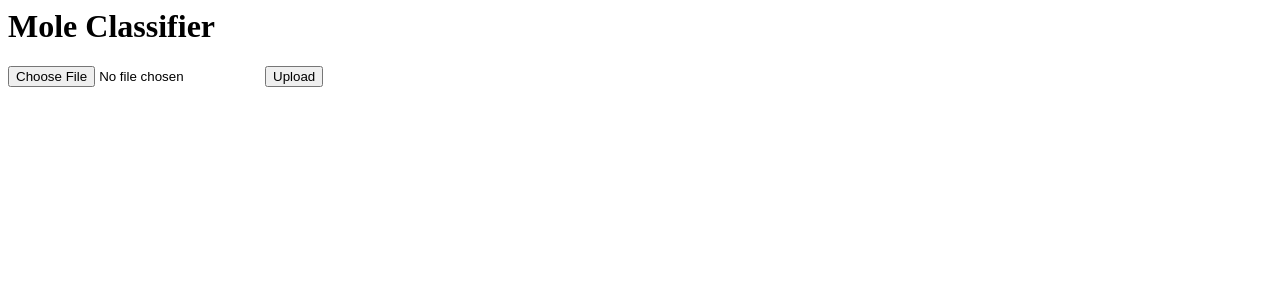
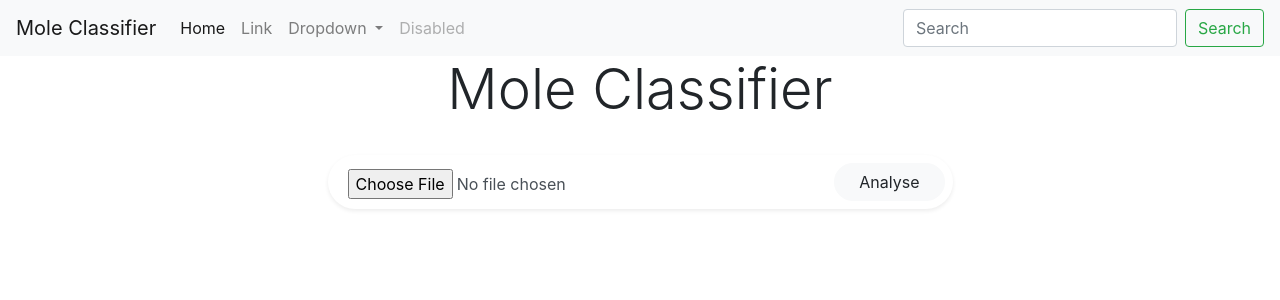
Before and after one commit to GitKat89/mole, a Django app: template mole_django/mole_classifier/templates/mole_classifier/index.html in a window 1280 px wide. Shown: the top 300 px of the page. Run offline with Django 3.2, Linux system fonts and the light colour scheme; the template is opened without the code that fills it, so the values that code supplies are empty; some libraries are stand-ins or nearby versions.

Commit message:
upload of image + bootstrap works

```diff
--- /dev/null
+++ b/mole_django/media/w3_re.py
@@ -0,0 +1,6 @@
+# Write a Python program to convert a date of yyyy-mm-dd format to dd-mm-yyyy format.
+
+my_date = "2020-01-30"
+import datetime
+new_date = datetime.datetime.strptime(my_date, "%Y-%m-%d").strftime("%d-%m-%Y")
+print(new_date)
--- a/mole_django/mole_classifier/templates/mole_classifier/base.html
+++ b/mole_django/mole_classifier/templates/mole_classifier/base.html
@@ -1,15 +1,67 @@
-
 <!-- structure for ALL views -->
 <html>
+
 <head>
     <title>{% block title %}Mole Classifier{% endblock %}</title>
+
+    <link rel="stylesheet" href="https://stackpath.bootstrapcdn.com/bootstrap/4.4.1/css/bootstrap.min.css" integrity="sha384-Vkoo8x4CGsO3+Hhxv8T/Q5PaXtkKtu6ug5TOeNV6gBiFeWPGFN9MuhOf23Q9Ifjh"
+        crossorigin="anonymous">
+
 </head>
 
 <body>
+    <nav class="navbar navbar-expand-lg navbar-light bg-light">
+        <a class="navbar-brand" href="#">Mole Classifier</a>
+        <button class="navbar-toggler" type="button" data-toggle="collapse" data-target="#navbarSupportedContent" aria-controls="navbarSupportedContent"
+            aria-expanded="false" aria-label="Toggle navigation">
+            <span class="navbar-toggler-icon"></span>
+        </button>
+
+        <div class="collapse navbar-collapse" id="navbarSupportedContent">
+            <ul class="navbar-nav mr-auto">
+                <li class="nav-item active">
+                    <a class="nav-link" href="#">Home
+                        <span class="sr-only">(current)</span>
+                    </a>
+                </li>
+                <li class="nav-item">
+                    <a class="nav-link" href="#">Link</a>
+                </li>
+                <li class="nav-item dropdown">
+                    <a class="nav-link dropdown-toggle" href="#" id="navbarDropdown" role="button" data-toggle="dropdown" aria-haspopup="true"
+                        aria-expanded="false">
+                        Dropdown
+                    </a>
+                    <div class="dropdown-menu" aria-labelledby="navbarDropdown">
+                        <a class="dropdown-item" href="#">Action</a>
+                        <a class="dropdown-item" href="#">Another action</a>
+                        <div class="dropdown-divider"></div>
+                        <a class="dropdown-item" href="#">Something else here</a>
+                    </div>
+                </li>
+                <li class="nav-item">
+                    <a class="nav-link disabled" href="#" tabindex="-1" aria-disabled="true">Disabled</a>
+                </li>
+            </ul>
+            <form class="form-inline my-2 my-lg-0">
+                <input class="form-control mr-sm-2" type="search" placeholder="Search" aria-label="Search">
+                <button class="btn btn-outline-success my-2 my-sm-0" type="submit">Search</button>
+            </form>
+        </div>
+    </nav>
+
     <div id="content" name="content">
-	{% block content %}
-	{% endblock %}
+        {% block content %} {% endblock %}
     </div>
 
+
+
+    <script src="https://code.jquery.com/jquery-3.4.1.slim.min.js" integrity="sha384-J6qa4849blE2+poT4WnyKhv5vZF5SrPo0iEjwBvKU7imGFAV0wwj1yYfoRSJoZ+n"
+        crossorigin="anonymous"></script>
+    <script src="https://cdn.jsdelivr.net/npm/popper.js@1.16.0/dist/umd/popper.min.js" integrity="sha384-Q6E9RHvbIyZFJoft+2mJbHaEWldlvI9IOYy5n3zV9zzTtmI3UksdQRVvoxMfooAo"
+        crossorigin="anonymous"></script>
+    <script src="https://stackpath.bootstrapcdn.com/bootstrap/4.4.1/js/bootstrap.min.js" integrity="sha384-wfSDF2E50Y2D1uUdj0O3uMBJnjuUD4Ih7YwaYd1iqfktj0Uod8GCExl3Og8ifwB6"
+        crossorigin="anonymous"></script>
 </body>
+
 </html>
--- a/mole_django/mole_classifier/templates/mole_classifier/index.html
+++ b/mole_django/mole_classifier/templates/mole_classifier/index.html
@@ -1,17 +1,56 @@
-{% extends 'mole_classifier/base.html' %}
+{% extends 'mole_classifier/base.html' %} {% block title %} Mole Classifier Home {% endblock %} {% block content %}
+<header class="text-center">
+    <h1 class="display-4">Mole Classifier</h1>
 
-{% block title %}
-Mole Classifier Home
-{% endblock %}
+</header>
+<div class="row py-4">
+    <div class="col-lg-6 mx-auto">
+        <form method="POST" class="input-group mb-3 px-2 py-2 rounded-pill bg-white shadow-sm" action="analyse" enctype="multipart/form-data">
+            {% csrf_token %}
+            <input id="uploadInput" class="form-control border-0" onchange="readURL(this);" type="file" name="myfile">
+            <button class="btn btn-light m-0 rounded-pill px-4" type="submit">Analyse</button>
 
-{% block content %}
-<h1>Mole Classifier</h1>
+        </form>
+        <!-- Uploaded image area-->
+        <p class="font-italic text-white text-center">The image uploaded will be rendered inside the box below.</p>
+        <div class="image-area mt-4">
+            <img id="imageResult" src="#" alt="" class="img-fluid rounded shadow-sm mx-auto d-block">
+        </div>
 
-<form method="post" action="upload" enctype="multipart/form-data">
-    {% csrf_token %}
-    <input type="file" name="myfile">
-    <button type="submit">Upload</button>
-</form>
+    </div>
+</div>
+<script>
+    /*  ==========================================
+    SHOW UPLOADED IMAGE
+* ========================================== */
+    function readURL(input) {
+        if (input.files && input.files[0]) {
+            var reader = new FileReader();
 
+            reader.onload = function (e) {
+                $('#imageResult')
+                    .attr('src', e.target.result);
+            };
+            reader.readAsDataURL(input.files[0]);
+        }
+    }
 
-{% endblock %}
+    $(function () {
+        $('#uploadInput').on('change', function () {
+            readURL(input);
+        });
+    });
+
+    /*  ==========================================
+        SHOW UPLOADED IMAGE NAME
+    * ========================================== */
+    var input = document.getElementById('upload');
+    var infoArea = document.getElementById('upload-label');
+
+    input.addEventListener('change', showFileName);
+    function showFileName(event) {
+        var input = event.srcElement;
+        var fileName = input.files[0].name;
+        infoArea.textContent = 'File name: ' + fileName;
+    }
+</script> {% endblock %}
--- a/mole_django/mole_classifier/urls.py
+++ b/mole_django/mole_classifier/urls.py
@@ -7,7 +7,7 @@ from django.conf.urls.static import static
 
 urlpatterns = [
     path('', views.index, name='index'),
-    path('upload', views.upload, name = 'upload'),
+    path('analyse', views.upload, name = 'analyse'),
 
 ]
 if settings.DEBUG :
--- a/mole_django/mole_classifier/views.py
+++ b/mole_django/mole_classifier/views.py
@@ -22,6 +22,7 @@ def upload(request):
         fs = FileSystemStorage()
         filename = fs.save(myfile.name, myfile)
         uploaded_file_url = fs.url(filename)
+        print("finished upload")
 
 
     return HttpResponseRedirect(reverse('index'))
```
Also changed, not shown: mole_django/media/w3_basics.py (added, +89 -0 lines), mole_django/media/54d90e97bae4780ab00c3737.jpeg (added), mole_django/media/54d90e9abae4780ab00c375a.jpeg (added), mole_django/mole_classifier/static/mole_classifier/example.jpg (added).
